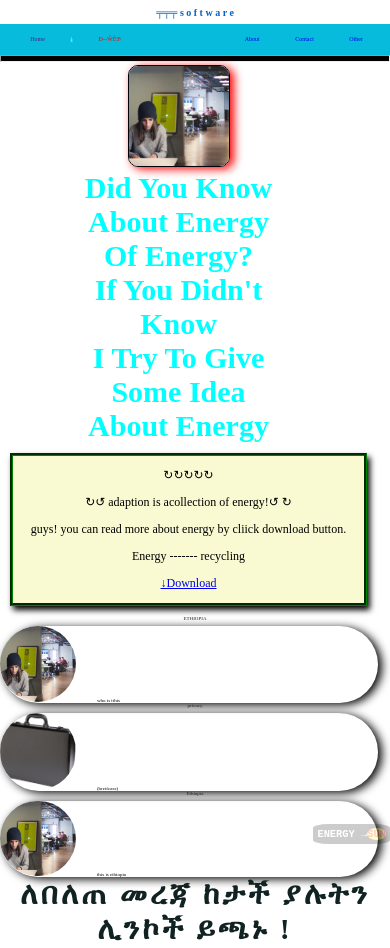
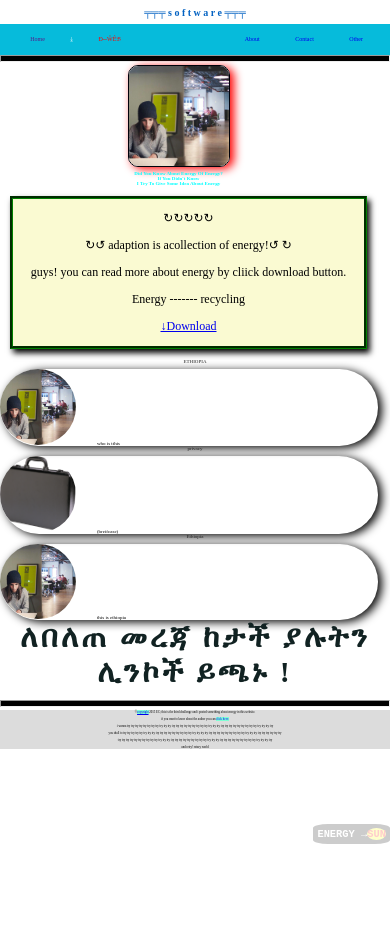
Before and after one commit to wubshet-adane/third-challenge, a plain HTML site: page index.html in a window 390 px wide. Shown: the top 948 px of the page. After the commit the page ends 844 px from the top, so only its background shows below. Drawn offline with Linux system fonts and the light colour scheme.

Commit message:
Update index.html

```diff
--- a/index.html
+++ b/index.html
@@ -139,7 +139,7 @@
             text-align: center;
             font-size: 22px;
         }
-        @media only screen and ( max-width: 650px) {
+        @media only screen and ( max-width: 700px) {
             body{
                 font-size: 10;
                 width: 100%;
@@ -219,7 +219,7 @@
                 color: aqua;
                 margin: 0px;
                 letter-spacing: 0px;
-                font-size: 30px;
+                font-size: 5px;
             }
             .images{
                 width: 97%;
@@ -263,7 +263,7 @@
 <body>
     <div class="main-body">
         <div class="the-header">
-            <h1 id="abovetxt" >&boxHd;&boxHd;&boxHd; s o f t w a r e </h1>
+            <h1 id="abovetxt" >&boxHd;&boxHd;&boxHd; s o f t w a r e &boxHd;&boxHd;&boxHd;</h1>
 
             <header >
                 <div style="width:49%;padding: 12px;text-align: left;">
```
